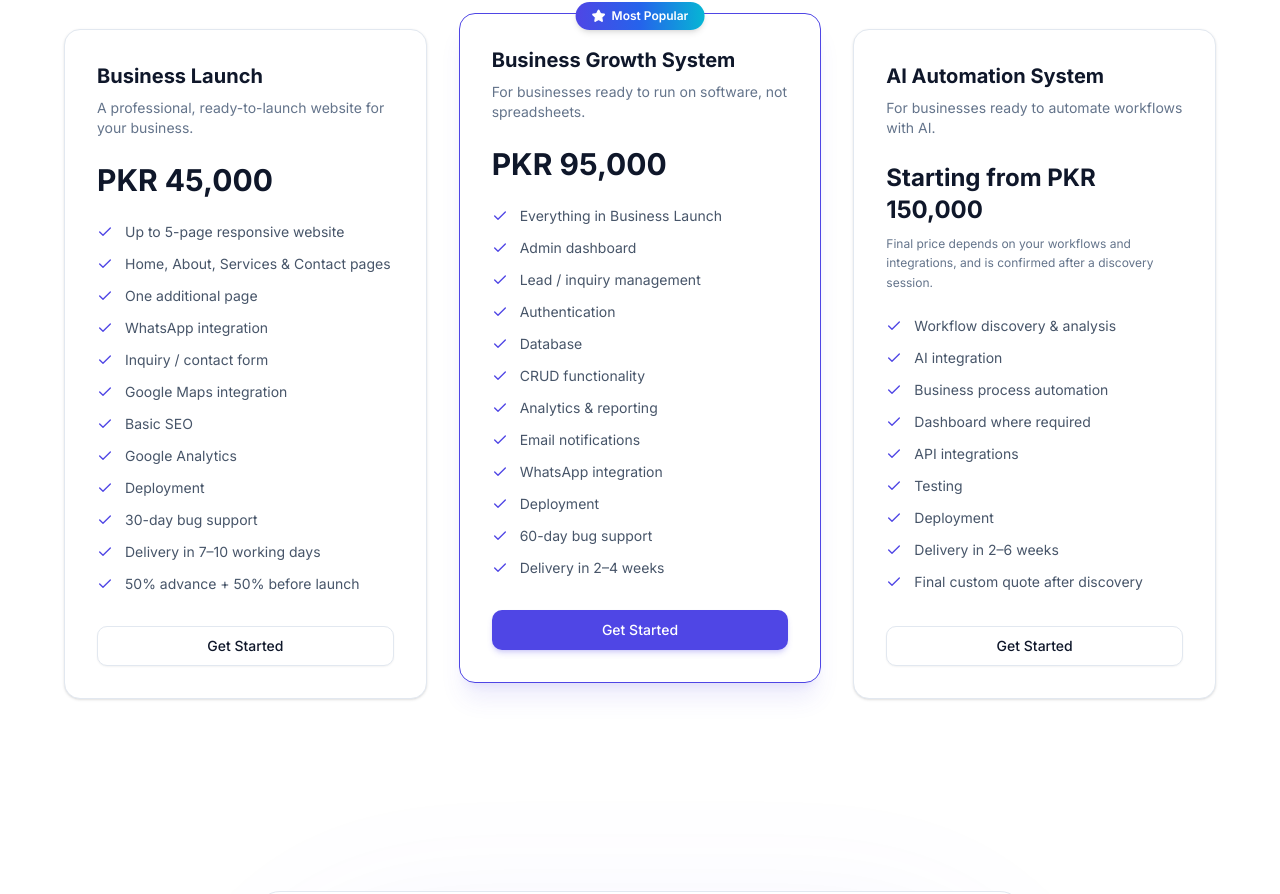
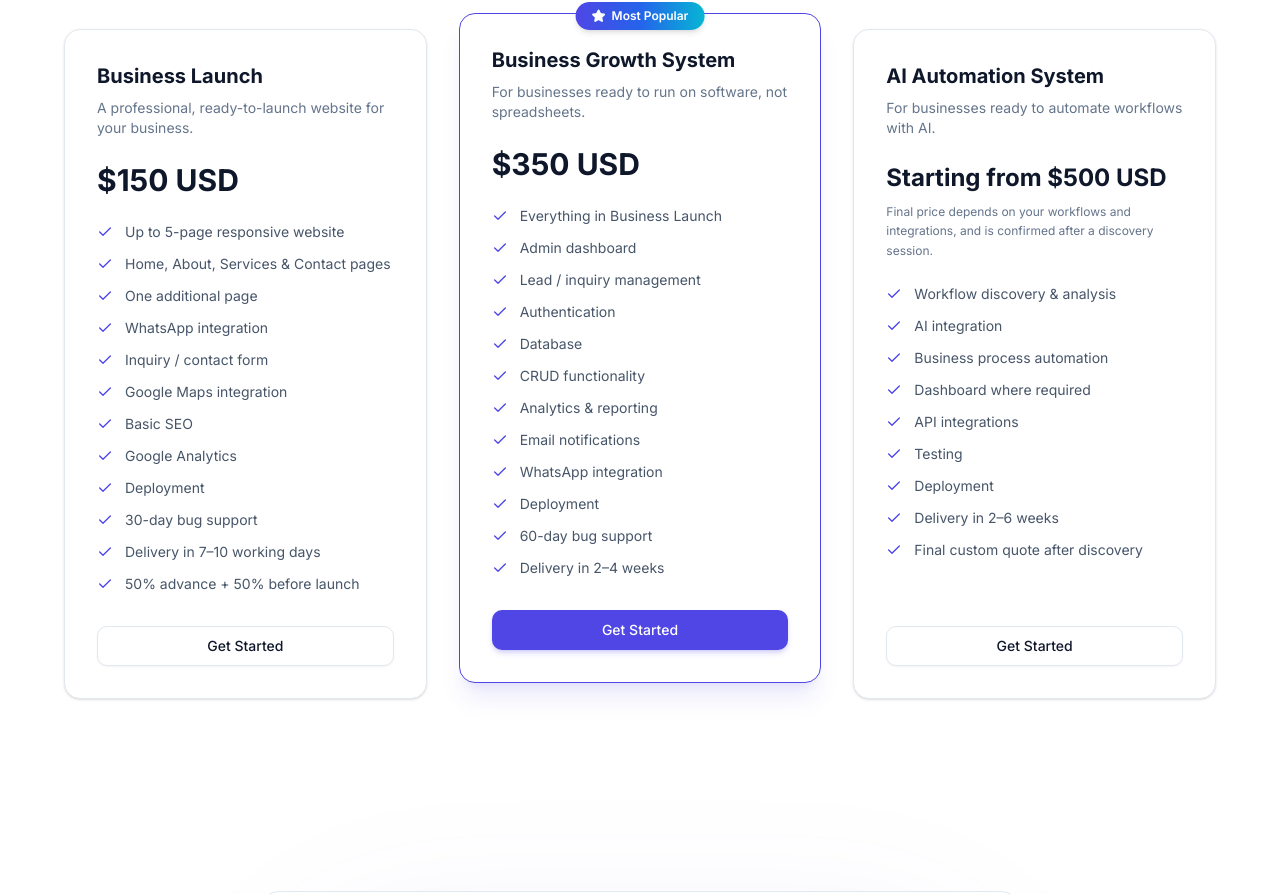
Before and after one commit to ziauddin14/Softwaremine, a Next.js app: page / in a window 1280 px wide. Shown: the part 7926-8820 px from the top of the page. Built offline with nearby package versions, Linux system fonts and the light colour scheme.

Commit message:
Update pricing from web

```diff
--- a/data/pricing.ts
+++ b/data/pricing.ts
@@ -11,7 +11,7 @@ export const pricingTiers: PricingTier[] = [
   {
     name: "Business Launch",
     tagline: "A professional, ready-to-launch website for your business.",
-    price: "PKR 45,000",
+    price: "$150 USD",
     features: [
       "Up to 5-page responsive website",
       "Home, About, Services & Contact pages",
@@ -30,7 +30,7 @@ export const pricingTiers: PricingTier[] = [
   {
     name: "Business Growth System",
     tagline: "For businesses ready to run on software, not spreadsheets.",
-    price: "PKR 95,000",
+    price: "$350 USD",
     popular: true,
     features: [
       "Everything in Business Launch",
@@ -50,7 +50,7 @@ export const pricingTiers: PricingTier[] = [
   {
     name: "AI Automation System",
     tagline: "For businesses ready to automate workflows with AI.",
-    price: "Starting from PKR 150,000",
+    price: "Starting from $500 USD",
     priceNote:
       "Final price depends on your workflows and integrations, and is confirmed after a discovery session.",
     features: [
```
Also changed, not shown: .claude/launch.json (added), 1 other file (tests, documents, lock files or other folders).
